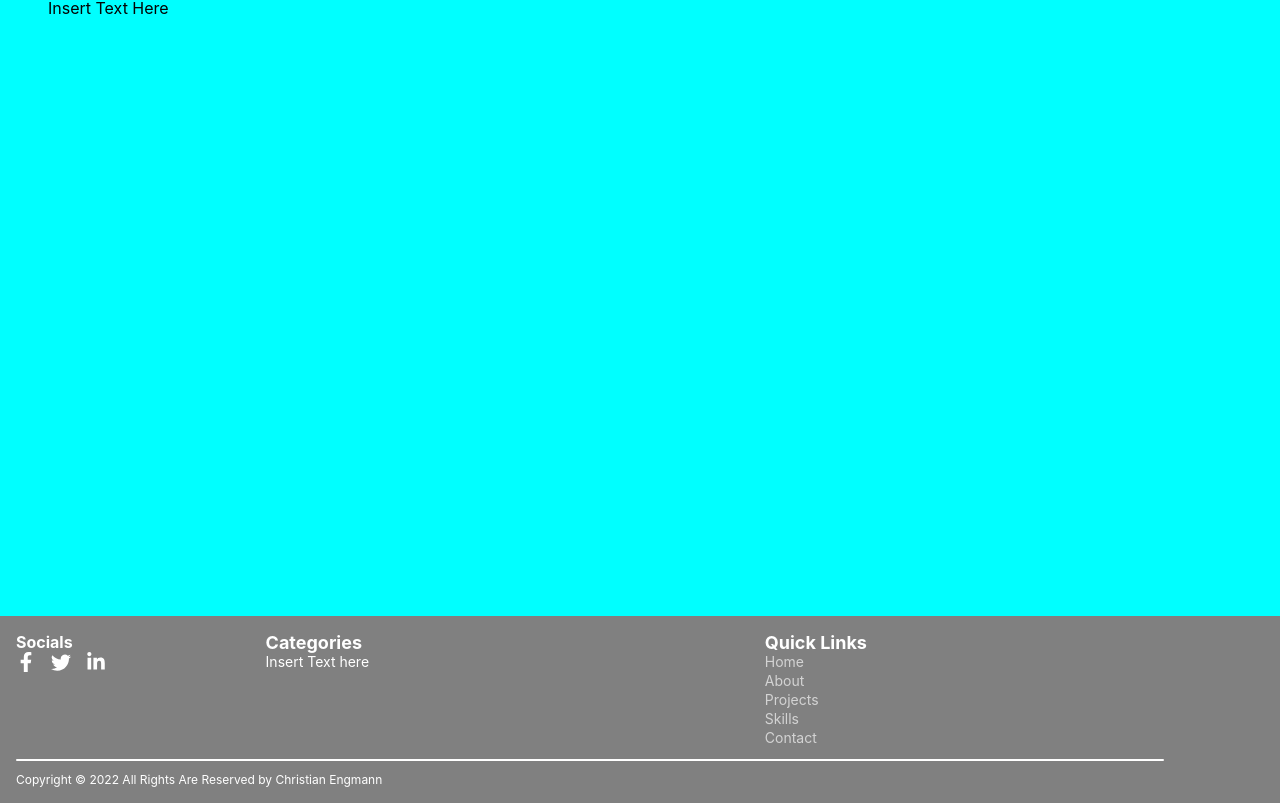
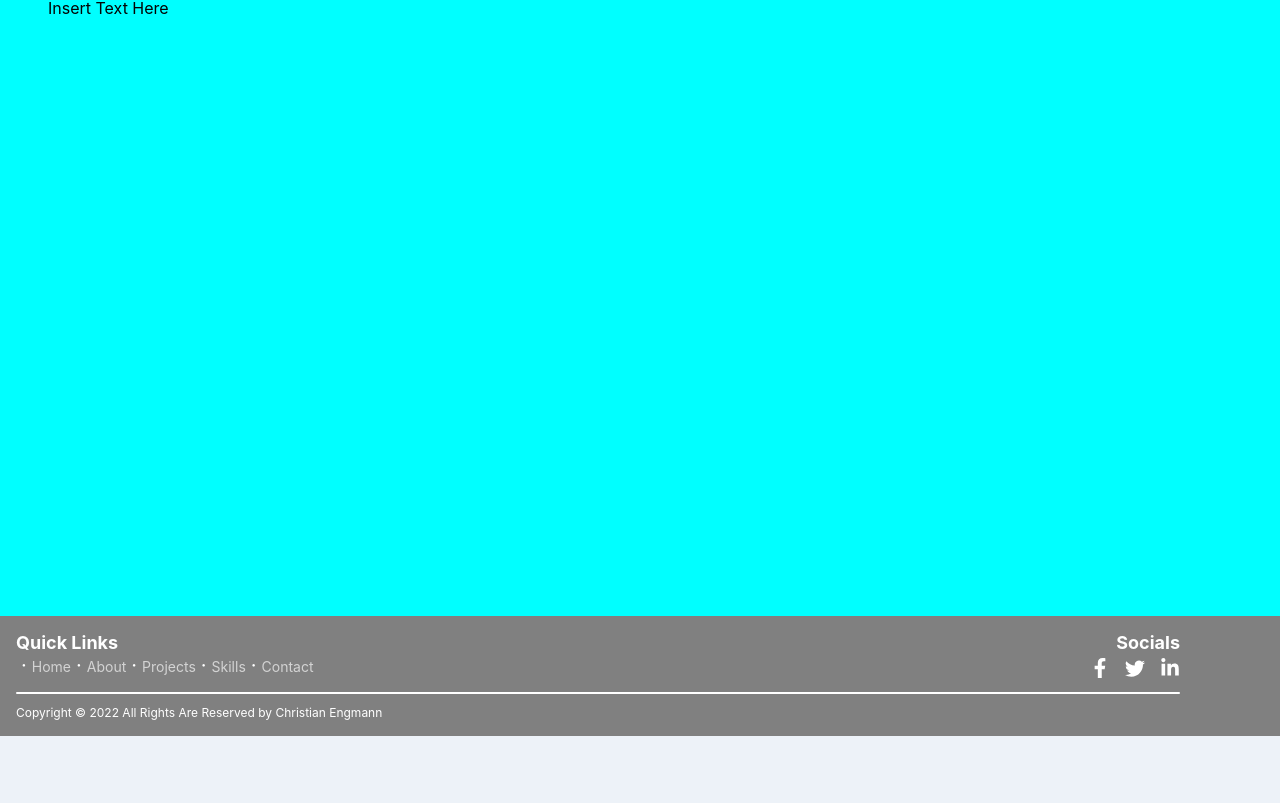
Before and after one commit to CEngmann91/portfolio, a React (Create React App) app: page / in a window 1280 px wide. Shown: the part 2584-3387 px from the top of the page. After the commit the page ends 3320 px from the top, so only its background shows below. Built offline with nearby package versions, Linux system fonts and the light colour scheme.

Commit message:
footer minor

```diff
--- a/src/pages/Footer/Footer.jsx
+++ b/src/pages/Footer/Footer.jsx
@@ -6,29 +6,11 @@ import { NavLink } from 'react-router-dom';
 
 const Footer = () => {
   return (
-    <div className='app__footer'>
+    <footer className='app__footer'>
       {/* Footer */}
 
 
       <div className='app__footer--contents'>
-
-        <div className='socials'>
-          <p className='title'>Socials</p>
-          <div className='links'>
-            <div className='links-icon'><Facebook /></div>
-            <div className='links-icon'><Twitter /></div>
-            <div className='links-icon'><Linkedin /></div>
-          </div>
-        </div>
-
-
-        <div className='categories'>
-          <p className='title'>Categories</p>
-          <p className='content'>
-            Insert Text here
-          </p>
-        </div>
-
         <div className='quick-links'>
           <p className='title'>Quick Links</p>
 
@@ -43,6 +25,27 @@ const Footer = () => {
           </ul>
 
         </div>
+
+
+
+        <div className='socials'>
+          <p className='title'>Socials</p>
+          <div className='links'>
+            <div className='links-icon'><Facebook /></div>
+            <div className='links-icon'><Twitter /></div>
+            <div className='links-icon'><Linkedin /></div>
+          </div>
+        </div>
+
+
+        {/* <div className='categories'>
+          <p className='title'>Categories</p>
+          <p className='content'>
+            Insert Text here
+          </p>
+        </div> */}
+
+
       </div>
 
       <div className='app__footer--baseline'>
@@ -64,7 +67,7 @@ const Footer = () => {
 
 
 
-    </div>
+    </footer>
   )
 }
 
--- a/src/pages/Footer/Footer.scss
+++ b/src/pages/Footer/Footer.scss
@@ -5,7 +5,7 @@
     display: flex;
     flex-direction: column;
     justify-content: space-between;
-    min-height: 170px;
+    height: 120px;
     // Center the content.
     align-items: flex-start;
 
@@ -13,45 +13,122 @@
 
     background-color: gray;
 
+    @media screen and (max-width: 900px) {
+        padding-right: 70px;
+    }
+    padding-right: 100px;
+
 
     &--contents {
         display: flex;
         flex-direction: row;
         width: 100%;
         height: 100%;
-        // justify-content: space-between;
-        // background: red;
 
+
+        .quick-links {
+            @media screen and (max-width: 900px) {
+                display: none;
+            }
+
+            width: 70%;
+            color: $white-colour;
+
+            .title {
+                @media screen and (max-width: 900px) {
+                    font-size: 14px;
+                }
+                font-size: 18px;
+                color: $white-colour;
+                font-weight: bold;
+            }
+
+            .page-links {
+                display: flex;
+                flex-direction: row;
+                font-size: 14px;
+                // Remove the generic link styles.
+                list-style: none;
+
+
+
+                // Access the nested 'li' component inside of this
+                li {
+                    // Lets the user know that is it clickable.
+                    cursor: pointer;
+
+
+                    a {
+                        text-decoration: none;
+                        color: lightgray;
+
+                        &::before {
+                            content: "·";
+                            font-size: 20px;
+                            left: 0;
+                            color: #fff;
+                            display: inline-block;
+                            padding-right: 5px;
+                            padding-left: 5px;
+                        }
+
+                        &:hover {
+                            color: $white-colour;
+                            transform: scale(1.1);
+                            -webkit-transform: scale(1.1);
+                            text-decoration: underline;
+                        }
+                    }
+
+                    // a {
+                    //     &::before {
+                    //         content: none;
+                    //     }
+                    // }
+                }
+            }
+        }
 
         .socials {
             @media screen and (max-width: 900px) {
-                margin-right: 10px;
+                width: 100%;
+                align-items: center;
             }
-            width: 20%;
-            // background: blue;
+
+            display: flex;
+            flex-direction: column;
+            align-items: flex-end;
+            width: 30%;
+
+            @media screen and (max-width: 900px) {
+                // margin-right: 10px;
+            }
 
             .title {
                 @media screen and (max-width: 900px) {
-                    font-size: 18px;
+                    font-size: 14px;
                 }
 
+                font-size: 18px;
                 color: $white-colour;
                 font-weight: bold;
             }
 
             .links {
                 display: flex;
+                align-items: flex-end;
 
                 &-icon {
                     @media screen and (max-width: 900px) {
                         width: 15px;
                         height: 15px;
-                        margin-right: 5px;
+                        margin-left: 5px;
                     }
 
                     width: 20px;
                     height: 20px;
-                    margin-right: 15px;
+                    margin-left: 15px;
+                    margin-top: 5px;
                     cursor: pointer;
 
                     svg {
@@ -62,73 +139,18 @@
                 }
             }
         }
-
-
-        .categories {
-            width: 40%;
-            color: $white-colour;
-
-            .title {
-                @media screen and (max-width: 900px) {
-                    font-size: 18px;
-                }
-
-                font-size: 18px;
-                font-weight: bold;
-            }
-            .content {
-                font-size: 14px;
-            }
-        }
-
-        .quick-links {
-            width: 40%;
-            color: $white-colour;
-
-            .title {
-                @media screen and (max-width: 900px) {
-                    font-size: 18px;
-                }
-
-                font-size: 18px;
-                color: $white-colour;
-                font-weight: bold;
-            }
-            .page-links {
-                font-size: 14px;
-                // Remove the generic link styles.
-                list-style: none;
-
-                // Access the nested 'li' component inside of this
-                li {
-                    margin-bottom: 2px;
-                    // Lets the user know that is it clickable.
-                    cursor: pointer;
-
-                    a {
-                        text-decoration: none;
-                        color: lightgray;
-                    }
-                }
-            }
-        }
     }
 
     &--baseline {
-        @media screen and (max-width: 900px) {
-            padding-right: 60px;
-        }
-
         display: flex;
         flex-direction: column;
         width: 100%;
-        // justify-content: space-between;
-        padding-right: 100px;
+
 
         .line {
             position: relative;
             top: 0;
-            float:right;
+            float: right;
             width: 100%;
             height: 2px;
             background: $white-colour;
@@ -147,6 +169,7 @@
                 @media screen and (max-width: 900px) {
                     font-size: 10px;
                 }
+
                 font-size: 12px;
             }
 
```
